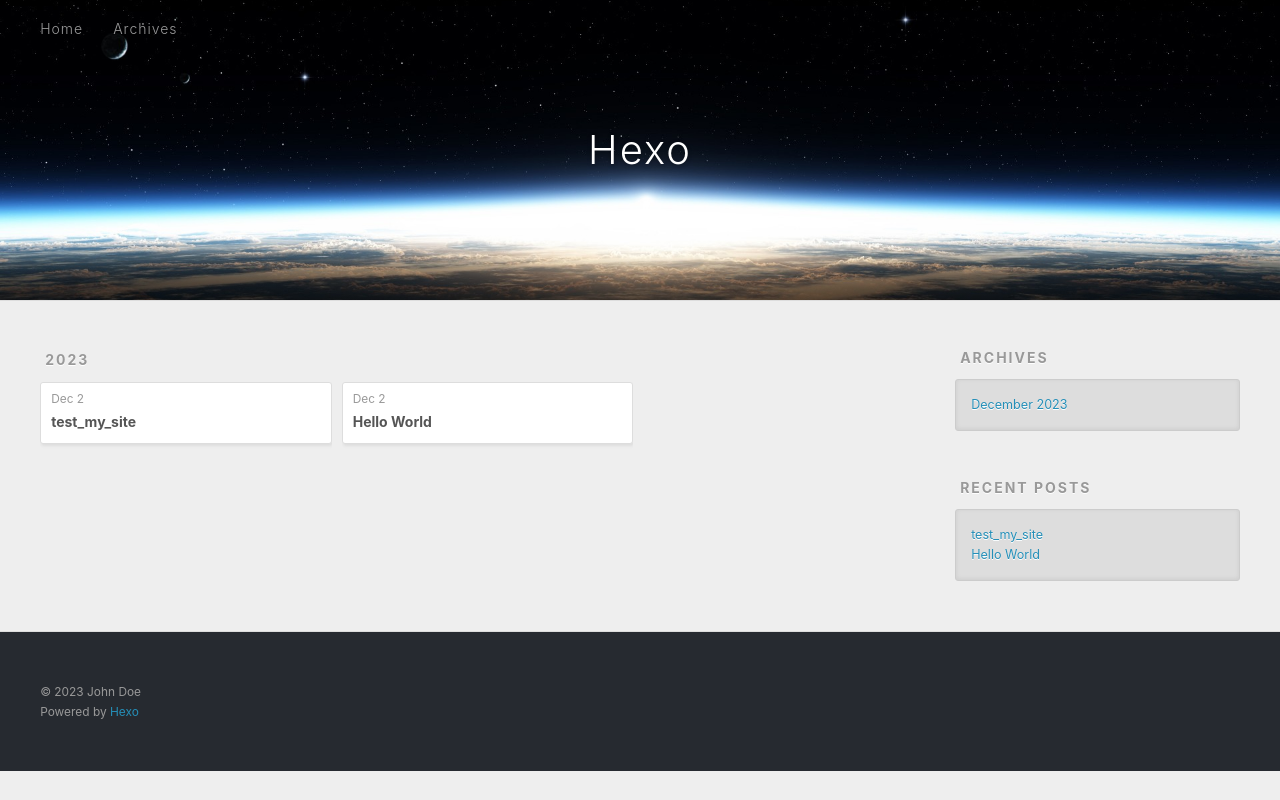
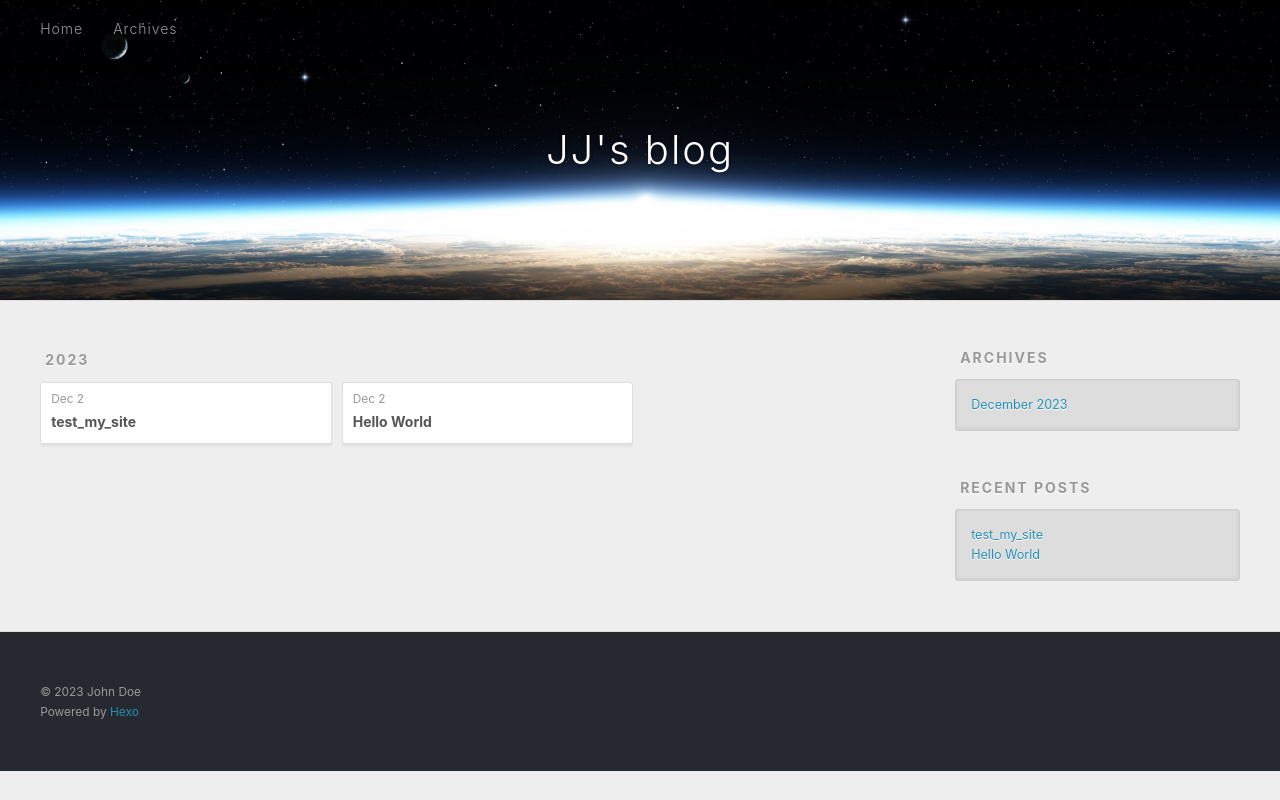
Before and after one commit to albertjj8/albertjj8.github.io, a plain HTML site: page archives/2023/12/index.html in a window 1280 px wide. Drawn offline with Linux system fonts and the light colour scheme.

Commit message:
Site updated: 2023-12-02 23:10:13

```diff
--- a/archives/2023/12/index.html
+++ b/archives/2023/12/index.html
@@ -4,17 +4,17 @@
   <meta charset="utf-8">
 
 
-  <title>Archives: 2023/12 | Hexo</title>
+  <title>Archives: 2023/12 | JJ&#39;s blog</title>
   <meta name="viewport" content="width=device-width, initial-scale=1, shrink-to-fit=no">
   <meta property="og:type" content="website">
-<meta property="og:title" content="Hexo">
+<meta property="og:title" content="JJ&#39;s blog">
 <meta property="og:url" content="http://example.com/archives/2023/12/index.html">
-<meta property="og:site_name" content="Hexo">
+<meta property="og:site_name" content="JJ&#39;s blog">
 <meta property="og:locale" content="en_US">
 <meta property="article:author" content="John Doe">
 <meta name="twitter:card" content="summary">
 
-    <link rel="alternate" href="/atom.xml" title="Hexo" type="application/atom+xml">
+    <link rel="alternate" href="/atom.xml" title="JJ's blog" type="application/atom+xml">
 
 
     <link rel="shortcut icon" href="/favicon.png">
@@ -39,7 +39,7 @@
   <div id="header-outer" class="outer">
     <div id="header-title" class="inner">
       <h1 id="logo-wrap">
-        <a href="/" id="logo">Hexo</a>
+        <a href="/" id="logo">JJ&#39;s blog</a>
       </h1>
 
     </div>
```
Also changed, not shown: 2023/12/02/hello-world/index.html (+4 -4 lines), 2023/12/02/test-my-site/index.html (+4 -4 lines), archives/2023/index.html (+5 -5 lines), archives/index.html (+5 -5 lines), index.html (+5 -5 lines).
